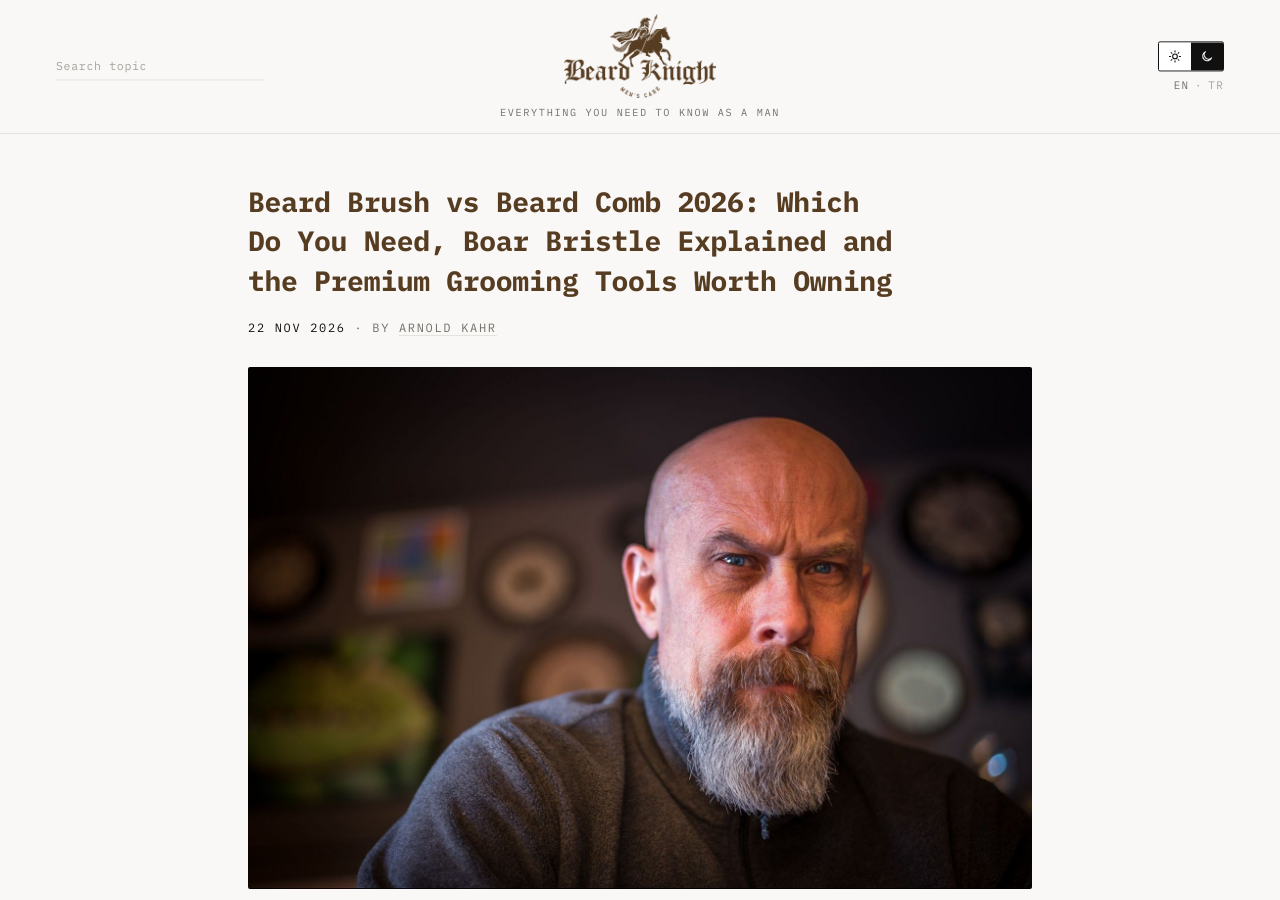
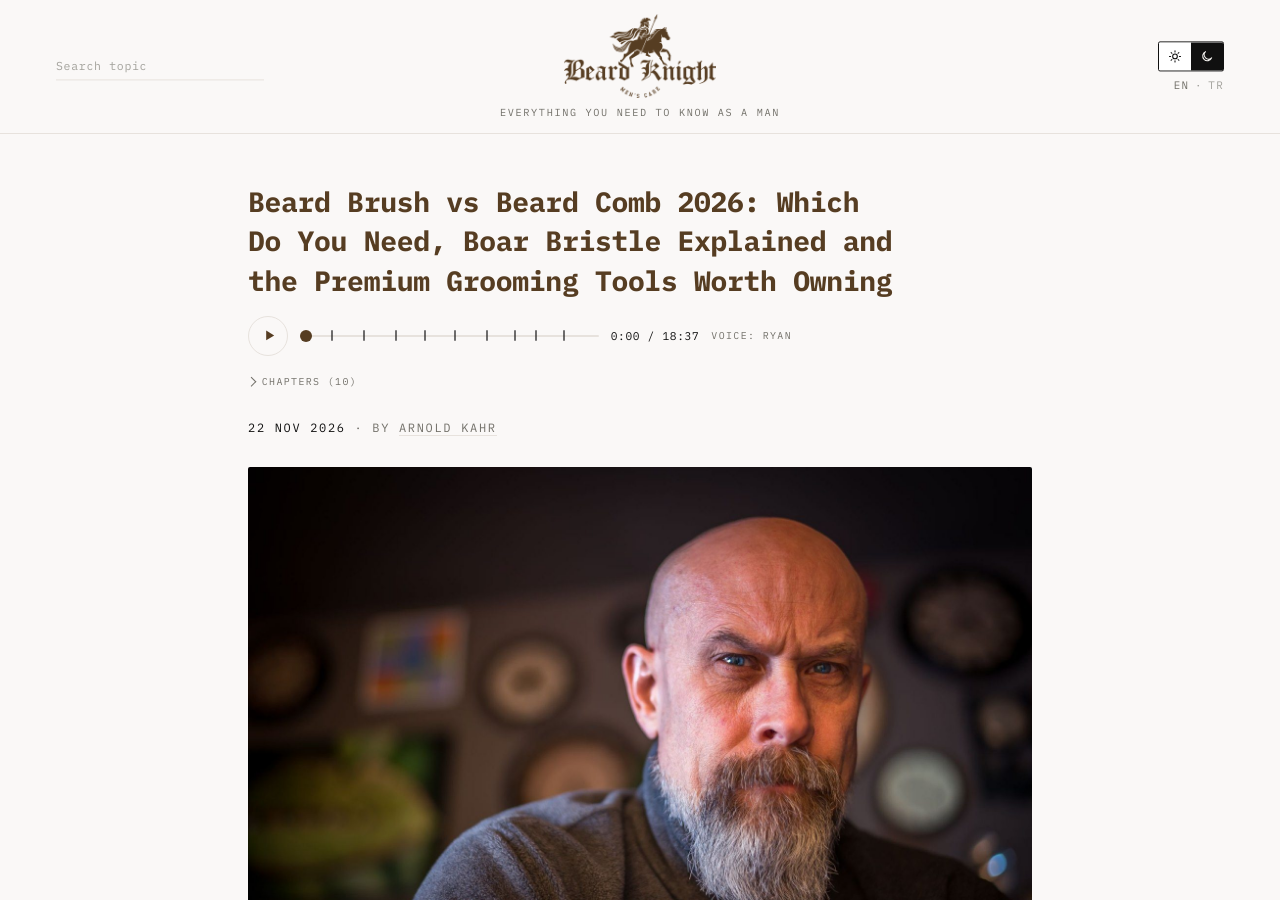
Before and after one commit to architect-high-level-core/beard-knight, a Jekyll site: the page built from _posts/2026-11-22-beard-brush-vs-beard-comb-guide-2026.md, in a window 1280 px wide and 900 px high. Built offline with Jekyll 4.4.1, drawn with Linux system fonts in a browser that asks for light colours; part of the change alters nothing that is shown.

Commit message:
Audio: beard brush vs comb (chapters)

```diff
--- a/_posts/2026-11-22-beard-brush-vs-beard-comb-guide-2026.md
+++ b/_posts/2026-11-22-beard-brush-vs-beard-comb-guide-2026.md
@@ -12,6 +12,20 @@ image_credit: "Brett Sayles"
 image_license: "Pexels License"
 image_license_url: "https://www.pexels.com/license/"
 image_source_url: "https://www.pexels.com/photo/bearded-man-wearing-gray-sweatshirt-1900737/"
+audio: /assets/audio/beard-brush-vs-beard-comb-guide-2026.mp3
+audio_voice: Ryan
+audio_duration: "18:37"
+audio_chapters:
+  - {t: 0, title: "Intro"}
+  - {t: 103, title: "Beard Brush vs Beard Comb"}
+  - {t: 225, title: "Why Boar Bristle Is the Gold Standard…"}
+  - {t: 351, title: "The Comb That Does Not Damage Your Beard"}
+  - {t: 462, title: "Matching the Tool to Your Beard Length"}
+  - {t: 580, title: "How to Brush and Comb a Beard"}
+  - {t: 706, title: "Heritage Craftsmanship"}
+  - {t: 813, title: "Keeping Your Tools Clean"}
+  - {t: 898, title: "Premium Picks"}
+  - {t: 1004, title: "FAQ: Beard Brush vs Beard Comb"}
 ---
 
 A great beard is rarely an accident. Behind most beards that look effortless sits a small, unglamorous habit: a minute or two each morning with the right brush or the right comb. The question every bearded man eventually asks is simple, and it is the one this guide answers in detail: **beard brush vs beard comb, which one do you actually need?** The short answer is that they do different jobs. The longer answer, covering boar bristle, saw-cut teeth, beard length, winter routines and the heritage brushmakers worth paying for, is below.
```
Also changed, not shown: 1 other file.
